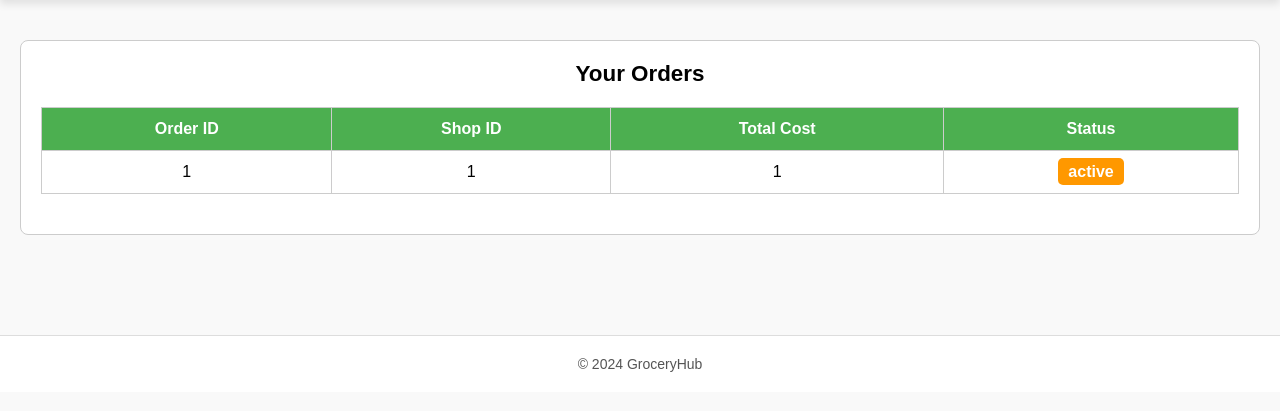
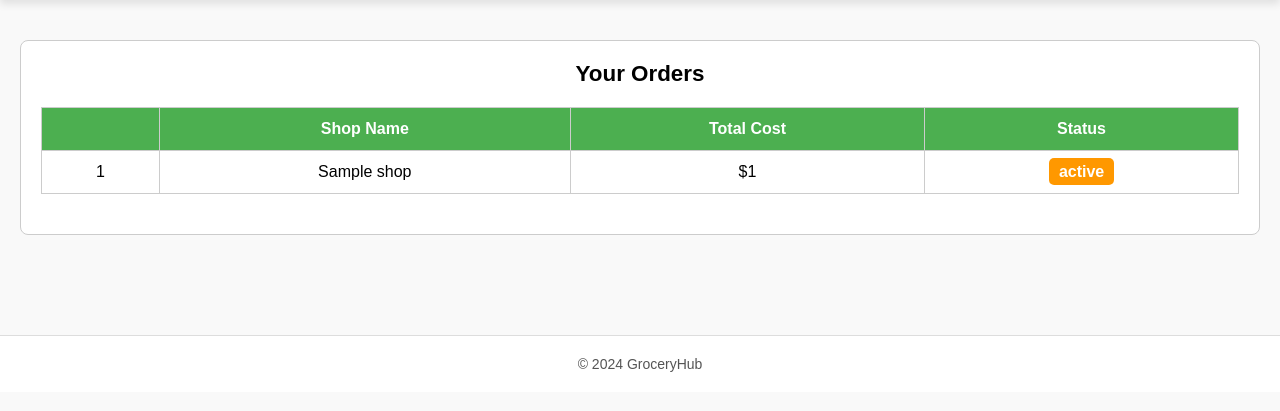
Before and after one commit to EgbaFrank/Portfolio-project, a Flask app: template web_flask/templates/orders.html in a window 1280 px wide. Shown: the part 73-484 px from the top of the page. Run offline with Flask 3, Linux system fonts and the light colour scheme; the template is opened without the code that fills it: most values are stand-ins (such as "Sample title", 1, 10 or a date in 2020).

Commit message:
feat: update table headings to include relevant info

```diff
--- a/web_flask/templates/orders.html
+++ b/web_flask/templates/orders.html
@@ -35,8 +35,8 @@
             <table class="orders-table">
                 <thead>
                     <tr>
-                        <th>Order ID</th>
-                        <th>Shop ID</th>
+                        <th></th>
+                        <th>Shop Name</th>
 			<th>Total Cost</th>
                         <th>Status</th>
                     </tr>
@@ -44,9 +44,9 @@
                 <tbody>
 		{% for order in orders %}
                     <tr>
-			    <td>{{ order.id }}</td>
-			    <td>{{ order.shop_id }}</td>
-			    <td>{{ order.total_cost }}</td>
+			    <td>{{ loop.index }}</td>
+			    <td>{{ order.shop.name }}</td>
+			    <td>${{ order.total_cost }}</td>
 			    <td><span class="status pending">{{ order.status }}</span></td>
                     </tr>
 		{% endfor %}
```
